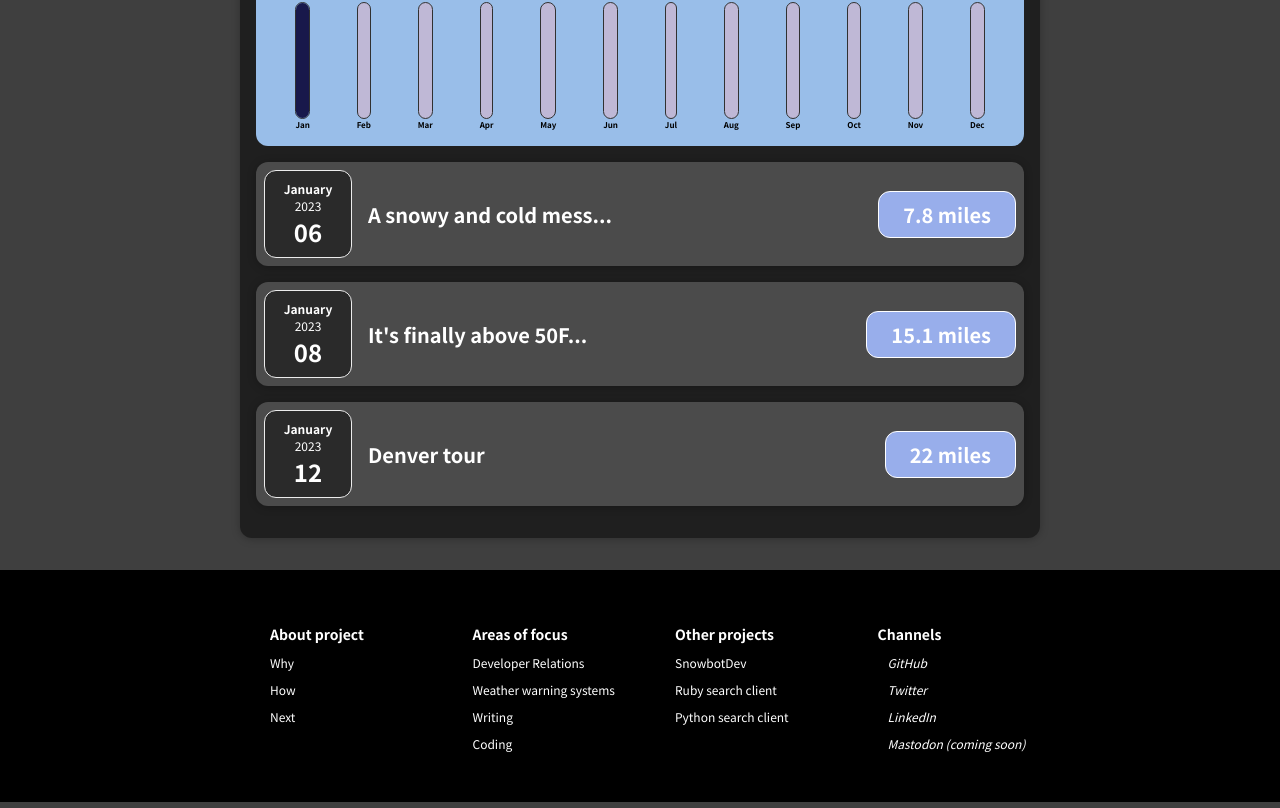
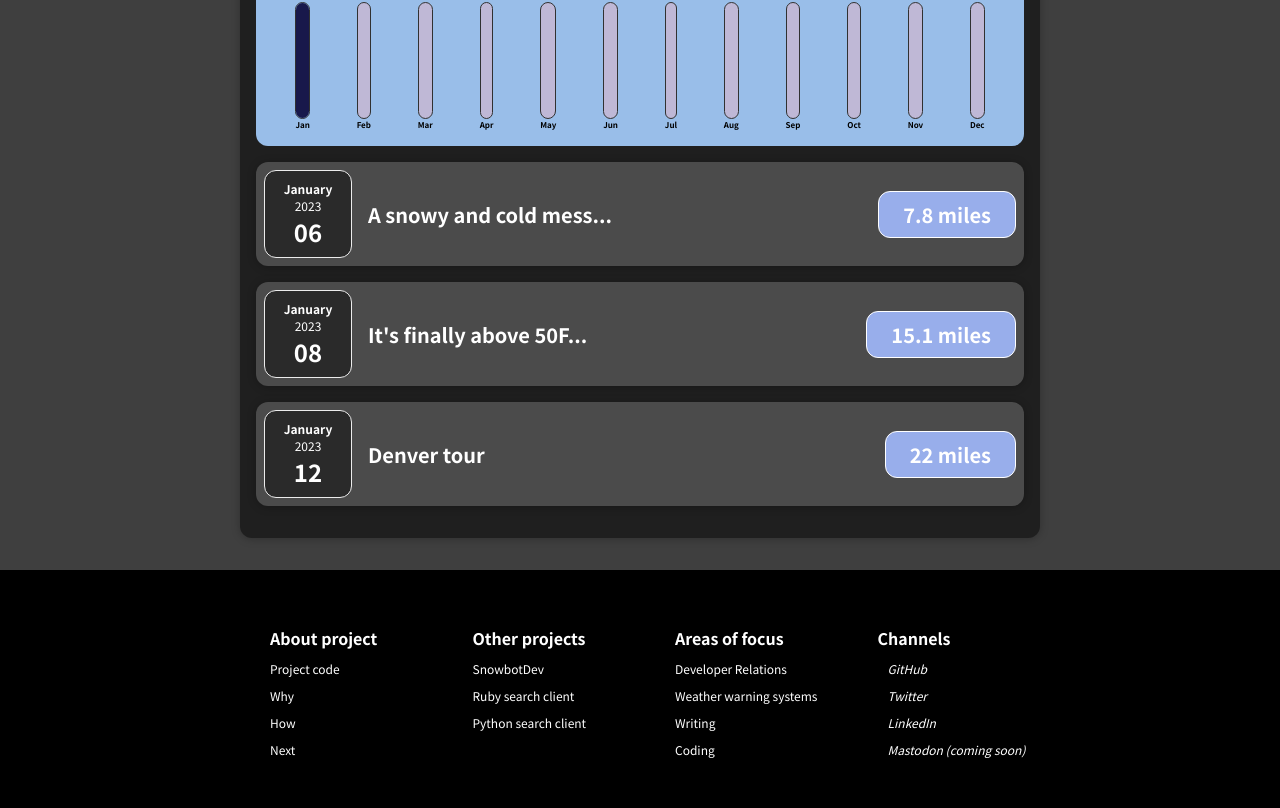
Before and after one commit to jimmoffitt/bike-miles-app, a React (Create React App) app: page / in a window 1280 px wide. Shown: the part 630-1438 px from the top of the page. Built offline with nearby package versions, Linux system fonts and the light colour scheme.

Commit message:
More Footer tweaks

```diff
--- a/src/components/UI/Footer.js
+++ b/src/components/UI/Footer.js
@@ -21,22 +21,23 @@ return (
 		<Row>
 		<Column>
 			<Heading>About project</Heading>
+			<FooterLink href="https://github.com/jimmoffitt/bike-miles-app" target='_blank'>Project code</FooterLink>
 			<FooterLink href="https://github.com/jimmoffitt/bike-miles-app/blob/main/notes/why.md" target='_blank'>Why</FooterLink>
 			<FooterLink href="https://github.com/jimmoffitt/bike-miles-app/blob/main/notes/how.md" target='_blank'>How</FooterLink>
 			<FooterLink href="https://github.com/jimmoffitt/bike-miles-app/blob/main/notes/next.md" target='_blank'>Next</FooterLink>
-		</Column>
-		<Column>
-			<Heading>Areas of focus</Heading>
-			<FooterLink href="#" target='_blank'>Developer Relations</FooterLink>
-            <FooterLink href="#" target='_blank'>Weather warning systems</FooterLink>
-            <FooterLink href="#" target='_blank'>Writing</FooterLink>
-			<FooterLink href="#" target='_blank'>Coding</FooterLink>
 		</Column>
 		<Column>
 			<Heading>Other projects</Heading>
 			<FooterLink href="https://github.com/twitterdev/SnowBotDev" target='_blank'>SnowbotDev</FooterLink>
 			<FooterLink href="https://github.com/twitterdev/search-tweets-ruby" target='_blank'>Ruby search client</FooterLink>
 			<FooterLink href="https://github.com/twitterdev/search-tweets-python" target='_blank'>Python search client</FooterLink>
+		</Column>
+		<Column>
+			<Heading>Areas of focus</Heading>
+			<FooterLink href="#" target='_blank'>Developer Relations</FooterLink>
+            <FooterLink href="https://github.com/jimmoffitt/SocialFlood" >Weather warning systems</FooterLink>
+            <FooterLink href="#" target='_blank'>Writing</FooterLink>
+			<FooterLink href="#" target='_blank'>Coding</FooterLink>
 		</Column>
 		<Column>
 			<Heading>Channels</Heading>
--- a/src/components/UI/FooterStyles.js
+++ b/src/components/UI/FooterStyles.js
@@ -54,7 +54,7 @@ text-decoration: none;
 `;
 
 export const Heading = styled.p`
-font-size: 14px;
+font-size: 16px;
 color: #fff;
 margin-bottom: 10px;
 font-weight: bold;
```
